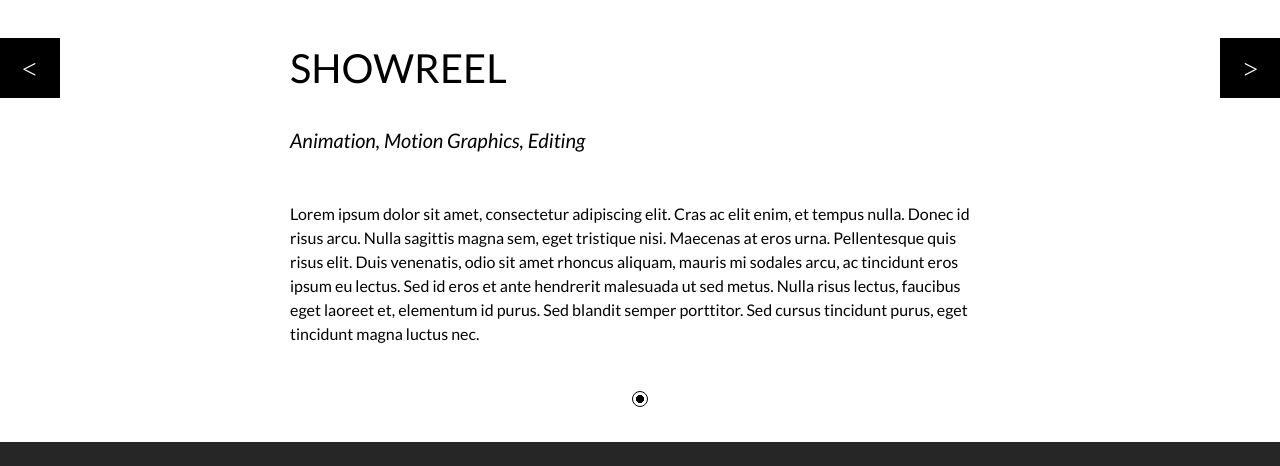
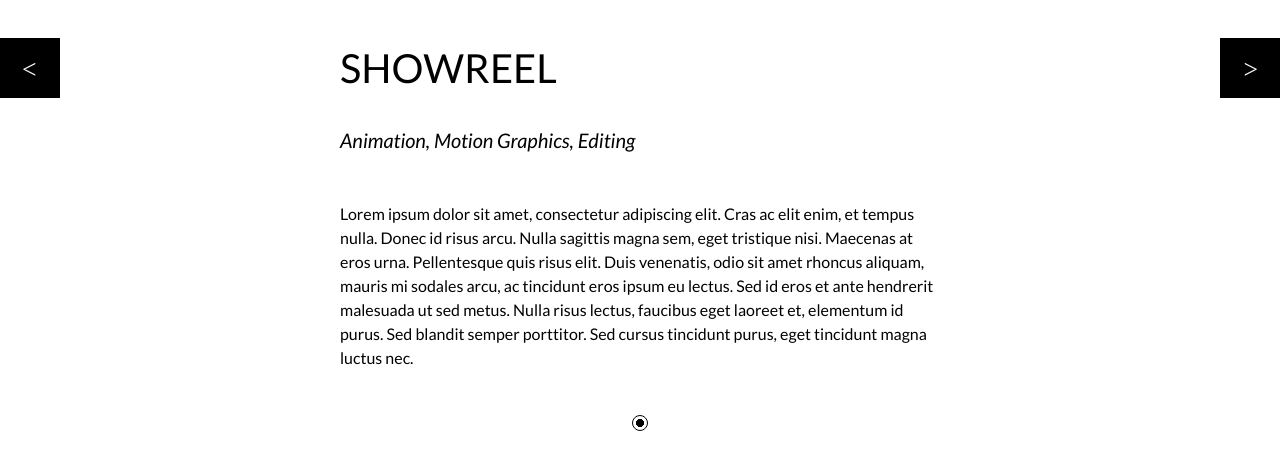
Before and after one commit to lukecarlton/lukecarlton.com, a Jekyll site: the page built from _posts/2014-01-03-Showreel.md, in a window 1280 px wide. Shown: the part 654-1120 px from the top of the page. Built offline with Jekyll 4.4.1, drawn with Linux system fonts in a browser that asks for light colours; Markdown is read by kramdown in place of the engine named in the settings; before the commit the page ends 1096 px from its top, so only the background shows below that.

Commit message:
change carousel textual content width from 700px to 600px

```diff
--- a/css/styles.css
+++ b/css/styles.css
@@ -938,7 +938,7 @@ article {
     margin: 0 auto; }
 
 .item-content {
-  width: 908px;
+  width: 808px;
   max-width: 100%;
   padding: 0 6.5em 6em;
   margin: 0 auto; }
--- a/css/ui/_main-content.scss
+++ b/css/ui/_main-content.scss
@@ -216,7 +216,7 @@ article {
         }
     }
     .item-content {
-        width: 908px;
+        width: 808px;
         max-width: 100%;
         padding: 0 6.5em 6em;
         margin: 0 auto;
```
Also changed, not shown: css/styles.min.css.
